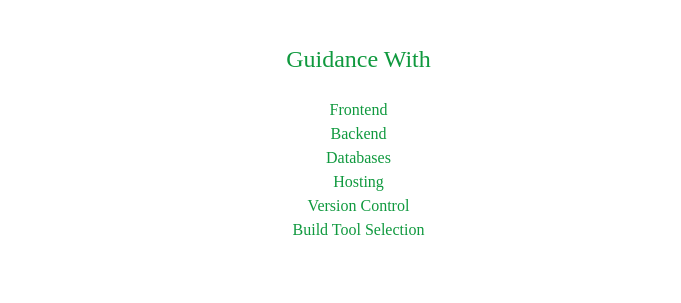
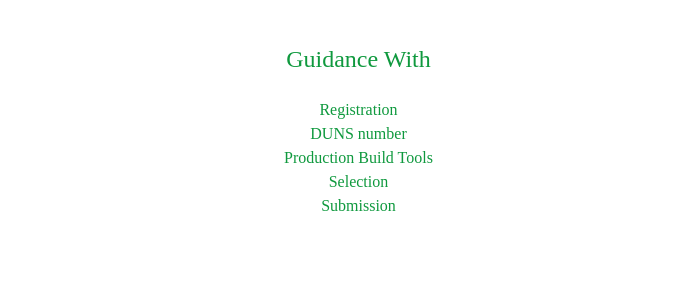
Before and after one commit to rgordon95/GordonEnterprisesSite, a website: page services/app.html in a window 1280 px wide. Shown: the part 2663-2966 px from the top of the page, 599-1280 px from the left. Drawn offline with nearby package versions, Linux system fonts and the light colour scheme; a web font is replaced by a local one.

Commit message:
fix content on app page

```diff
--- a/services/app.html
+++ b/services/app.html
@@ -231,12 +231,11 @@
 					</div>
 					<div class='row'>
 						<ul class='list-unstyled col-12 d-none d-lg-inline'>
-							<li class='list-item'>Frontend</li>
-							<li class='list-item'>Backend</li>
-							<li class='list-item'>Databases</li>
-							<li class='list-item'>Hosting</li>
-							<li class='list-item'>Version Control</li>
-							<li class='list-item'>Build Tool Selection</li>
+							<li class='list-item'>Registration</li>
+							<li class='list-item'>DUNS number</li>
+							<li class='list-item'>Production Build Tools</li>
+							<li class='list-item'>Selection</li>
+							<li class='list-item'>Submission</li>
 						</ul>
 					</div>
 				</div>
```
Also changed, not shown: index.html (+2 -2 lines), dist/consulting.html, dist/contact.html, dist/incubation.html, dist/index.html, dist/services/admin.html, dist/services/app.html, dist/services/branding.html, dist/services/cms.html, dist/services/finance.html, dist/services/seo.html, dist/services/social.html, dist/services/web.html, dist/sitemap.html, 1 other file.
